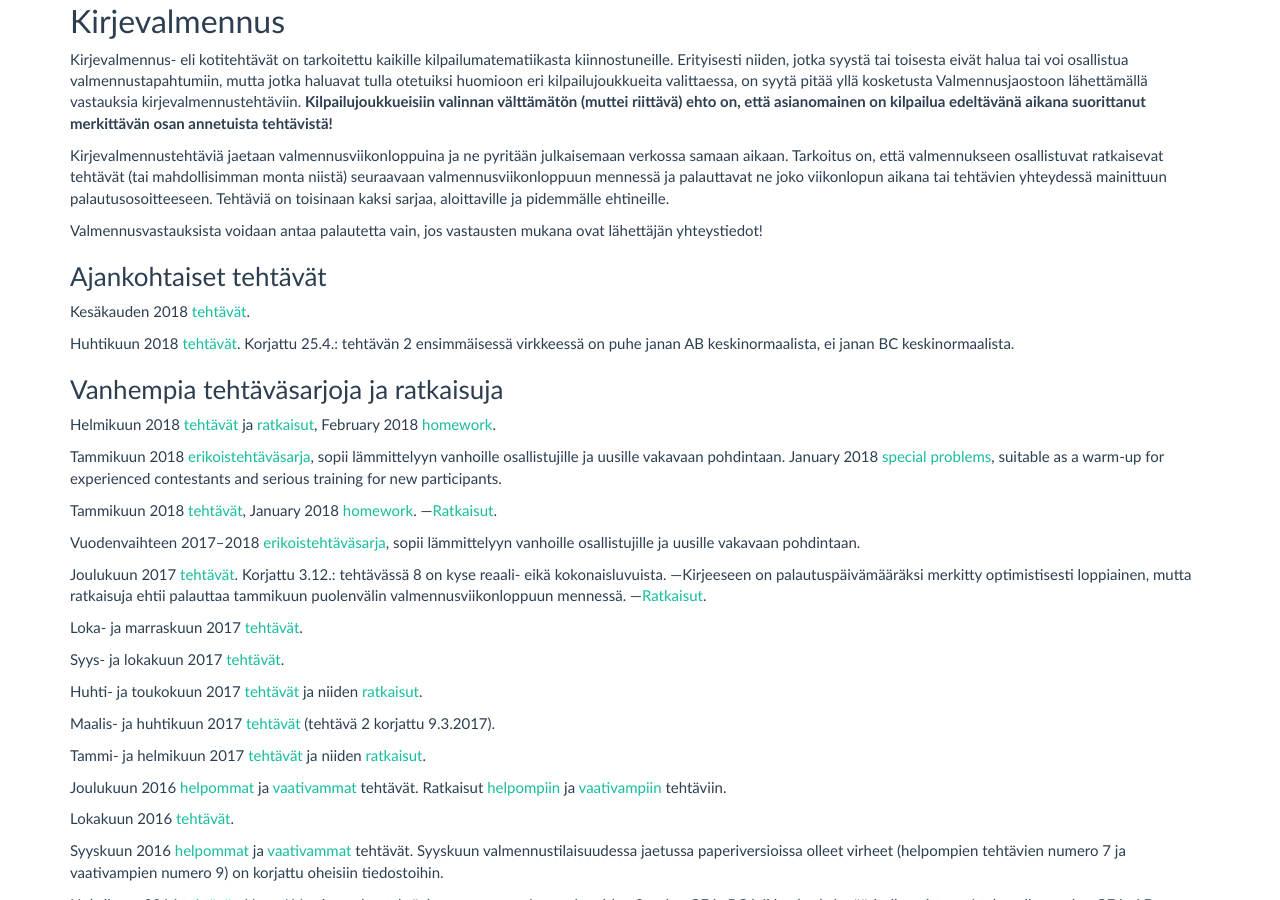
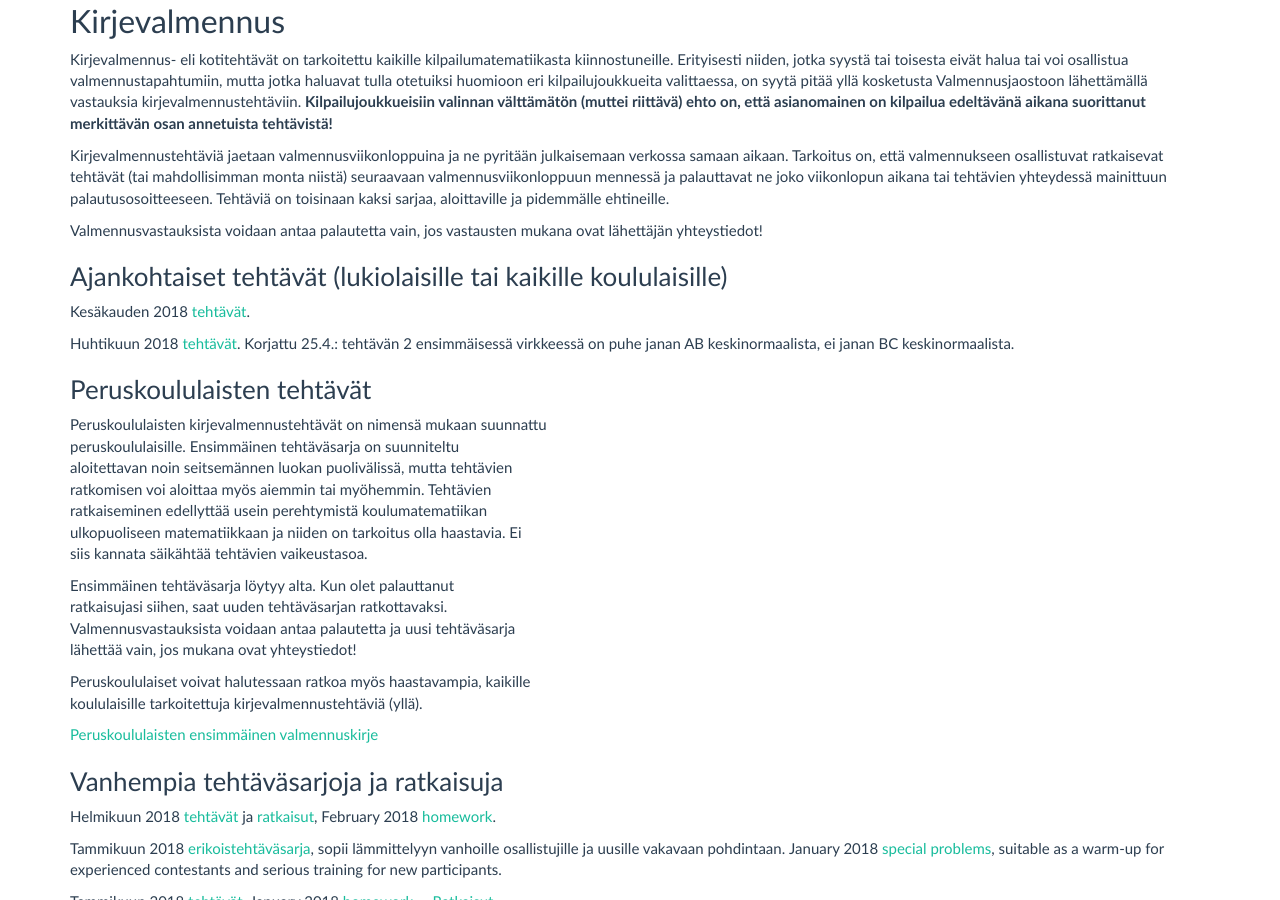
Before and after one commit to matematiikkakilpailut/matematiikkakilpailut.github.io, a Jekyll site: the page built from valmennus/index.md, in a window 1280 px wide and 900 px high, scrolled down 286 px. Built offline with Jekyll 4.4.1, drawn with Linux system fonts in a browser that asks for light colours.

Commit message:
Update index.md

```diff
--- a/valmennus/index.md
+++ b/valmennus/index.md
@@ -26,12 +26,32 @@ aloittaville ja pidemmälle ehtineille.
 Valmennusvastauksista voidaan antaa palautetta vain, jos vastausten
 mukana ovat lähettäjän yhteystiedot!
 
-### Ajankohtaiset tehtävät
+### Ajankohtaiset tehtävät (lukiolaisille tai kaikille koululaisille)
 
 Kesäkauden 2018 [tehtävät](2018/kirje_2018_05.pdf).
 
 Huhtikuun 2018 [tehtävät](2018/kirje_2018_04.pdf).
 Korjattu 25.4.: tehtävän 2 ensimmäisessä virkkeessä on puhe janan AB keskinormaalista, ei janan BC keskinormaalista.
+
+### Peruskoululaisten tehtävät
+
+Peruskoululaisten kirjevalmennustehtävät on nimensä mukaan suunnattu
+peruskoululaisille. Ensimmäinen tehtäväsarja on suunniteltu
+aloitettavan noin seitsemännen luokan puolivälissä, mutta tehtävien
+ratkomisen voi aloittaa myös aiemmin tai myöhemmin. Tehtävien
+ratkaiseminen edellyttää usein perehtymistä koulumatematiikan
+ulkopuoliseen matematiikkaan ja niiden on tarkoitus olla haastavia. Ei
+siis kannata säikähtää tehtävien vaikeustasoa.
+
+Ensimmäinen tehtäväsarja löytyy alta. Kun olet palauttanut
+ratkaisujasi siihen, saat uuden tehtäväsarjan ratkottavaksi.
+Valmennusvastauksista voidaan antaa palautetta ja uusi tehtäväsarja
+lähettää vain, jos mukana ovat yhteystiedot!
+
+Peruskoululaiset voivat halutessaan ratkoa myös haastavampia, kaikille
+koululaisille tarkoitettuja kirjevalmennustehtäviä (yllä).
+
+[Peruskoululaisten ensimmäinen valmennuskirje](2018/kirje_pk_1.pdf)
 
 ### Vanhempia tehtäväsarjoja ja ratkaisuja
 
```
